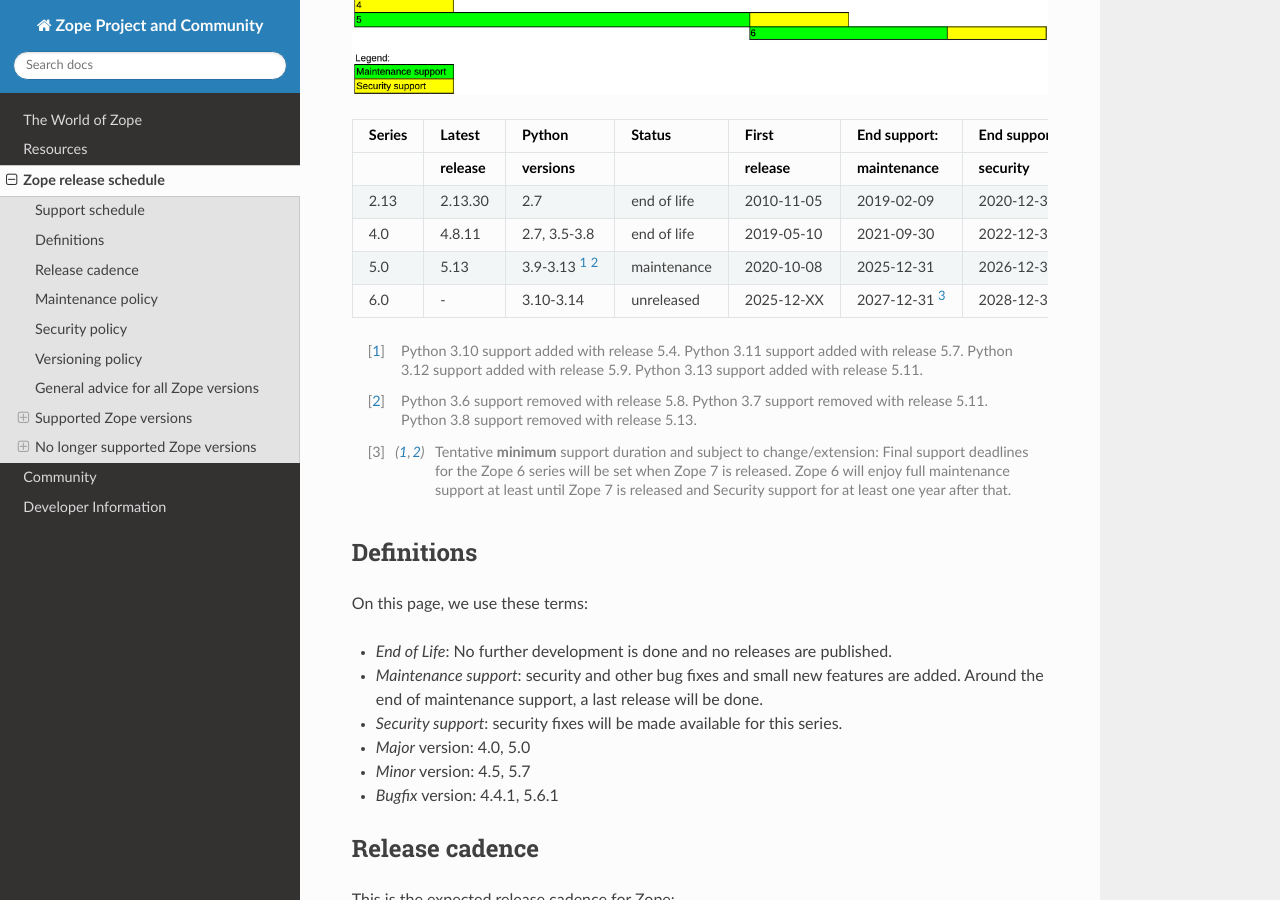
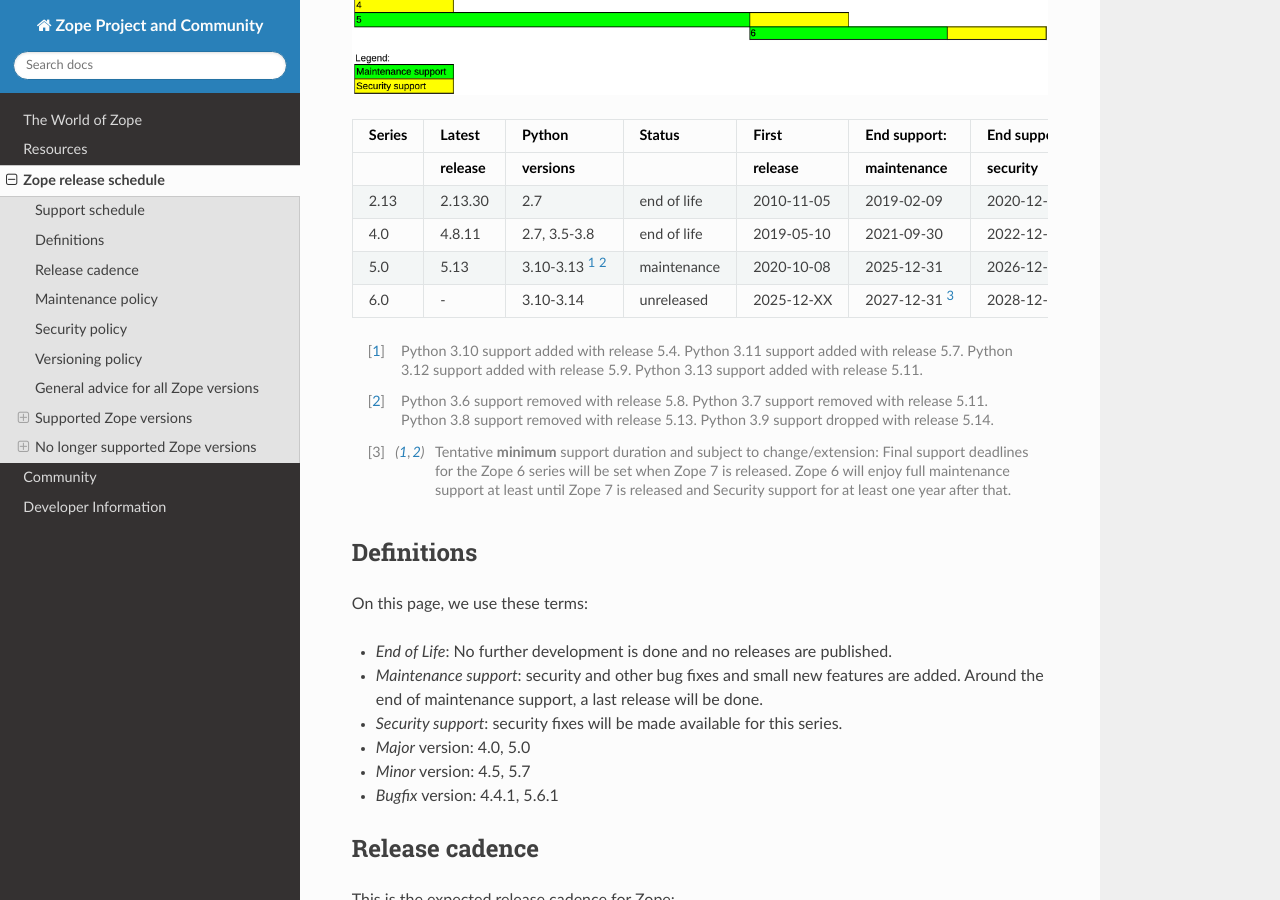
Before and after one commit to zopefoundation/www.zope.org, a Sphinx documentation site: the page built from docs/releases.rst, in a window 1280 px wide and 900 px high, scrolled down 716 px. Built offline with Sphinx 7.4.7 and the Read the Docs theme 3.1.0, drawn with Linux system fonts in a browser that asks for light colours; some of the changed text lies outside the part shown.

Commit message:
- note dropping Python 3.9 for Zope 5.14.

```diff
--- a/docs/releases.rst
+++ b/docs/releases.rst
@@ -29,7 +29,7 @@ Support schedule
 +------+-------+-------------+-----------+----------+------------+------------+
 |4.0   |4.8.11 |2.7, 3.5-3.8 |end of life|2019-05-10|2021-09-30  |2022-12-31  |
 +------+-------+-------------+-----------+----------+------------+------------+
-|5.0   |5.13   |3.9-3.13     |maintenance|2020-10-08|2025-12-31  |2026-12-31  |
+|5.0   |5.13   |3.10-3.13    |maintenance|2020-10-08|2025-12-31  |2026-12-31  |
 |      |       |[1]_ [2]_    |           |          |            |            |
 +------+-------+-------------+-----------+----------+------------+------------+
 |6.0   |\-     |3.10-3.14    |unreleased |2025-12-XX|2027-12-31  |2028-12-31  |
@@ -44,6 +44,7 @@ Support schedule
 .. [2] Python 3.6 support removed with release 5.8.
        Python 3.7 support removed with release 5.11.
        Python 3.8 support removed with release 5.13.
+       Python 3.9 support dropped with release 5.14.
 
 .. [3] Tentative **minimum** support duration and subject to change/extension:
        Final support deadlines for the Zope 6 series will be set when Zope 7 is
@@ -160,11 +161,12 @@ Zope 5
 - First official release: 5.0, October 2020
 - Current release: 5.13, March 2025
 - Next release expected: Late spring 2025, roughly every 2-6 months.
-- Supports Python 3.9, 3.10, 3.11, 3.12 and 3.13.
+- Supports Python 3.10, 3.11, 3.12 and 3.13.
 
   - Python 3.6 support was removed in release 5.8.
   - Python 3.7 support was removed in release 5.11.
   - Python 3.8 support was removed in release 5.13.
+  - Python 3.9 support was removed in release 5.14.
   - Python 3.10 support was added in release 5.4.
   - Python 3.11 support was added in release 5.7.
   - Python 3.12 support was added in release 5.9.
```
